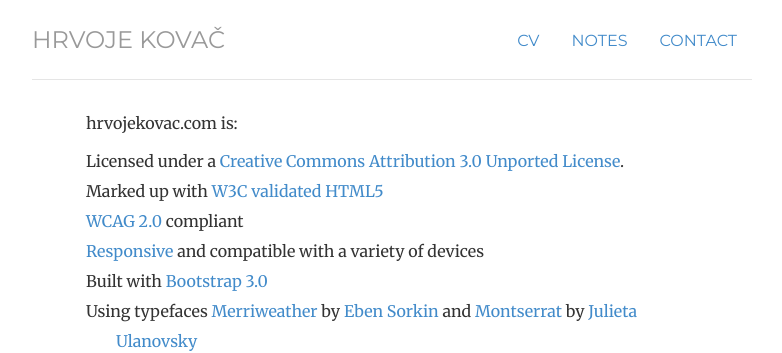
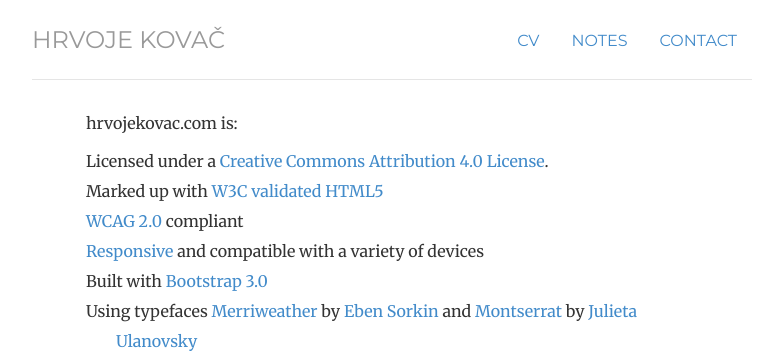
Before and after one commit to hrvojekovac/hrvojekovac-github.io, a Jekyll site: the page built from about/index.html, in a window 1280 px wide. Shown: the top 353 px of the page, without its empty margins (248-1030 px from the left). Built offline with Jekyll 4.4.1, drawn with Linux system fonts in a browser that asks for light colours.

Commit message:
Add files via upload

```diff
--- a/about/index.html
+++ b/about/index.html
@@ -9,7 +9,7 @@ description: Credits and information about the website hrvojekovac.com, the pers
     <p>hrvojekovac.com is:</p>
 
       <ul class="list-unstyled">
-        <li>Licensed under a <a rel="license" href="http://creativecommons.org/licenses/by/3.0/deed.en_US">Creative Commons Attribution 3.0 Unported License</a>. </li>
+        <li>Licensed under a <a rel="license" href="https://creativecommons.org/licenses/by/4.0/legalcode">Creative Commons Attribution 4.0 License</a>. </li>
         <li>Marked up with <a href="http://validator.w3.org/check?uri=http%3A%2F%2Fhrvojekovac.com%2F" title="HTML5 Validator">W3C validated HTML5</a></li>
         <li><a href="http://www.w3.org/TR/WCAG20/" title="WCAG 2.0">WCAG 2.0</a> compliant</li>
         <li><a href="http://alistapart.com/article/responsive-web-design" title="Responsive Web Design at A List Apart">Responsive</a> and compatible with a variety of devices</li>
```
